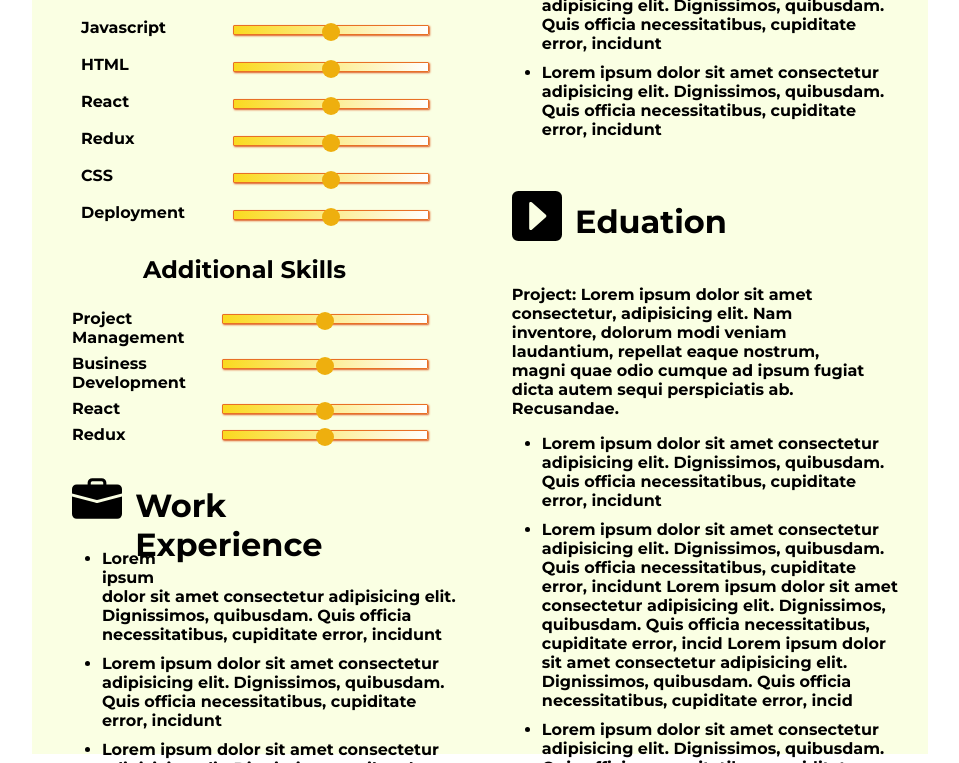
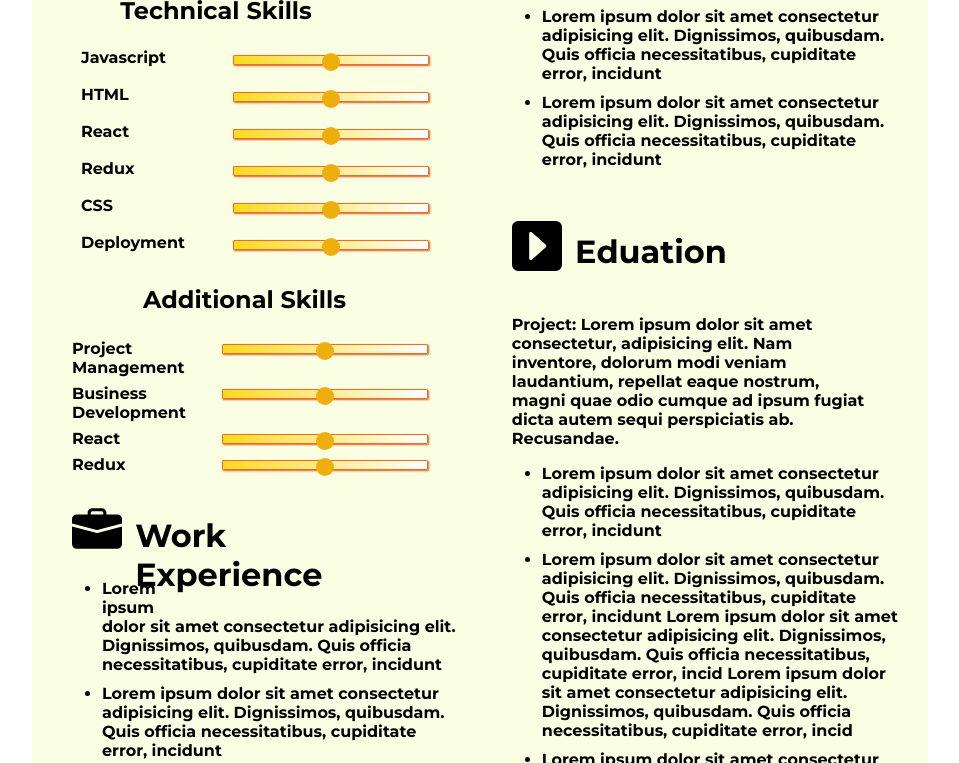
Before and after one commit to chinmay4o/ResumeTask, a plain HTML site: page index.html in a window 1280 px wide. Shown: the part 646-1409 px from the top of the page, without its empty margins (160-1119 px from the left). Drawn offline with Linux system fonts and the light colour scheme; a script that the page names is missing.

Commit message:
Update master.css

```diff
--- a/master.css
+++ b/master.css
@@ -10,7 +10,7 @@
   padding: 0;
   width: 70%;
   background-color: #faffe3;
-  margin: auto;
+  margin: 30px auto;
   height: 1400px;
 }
 
```
